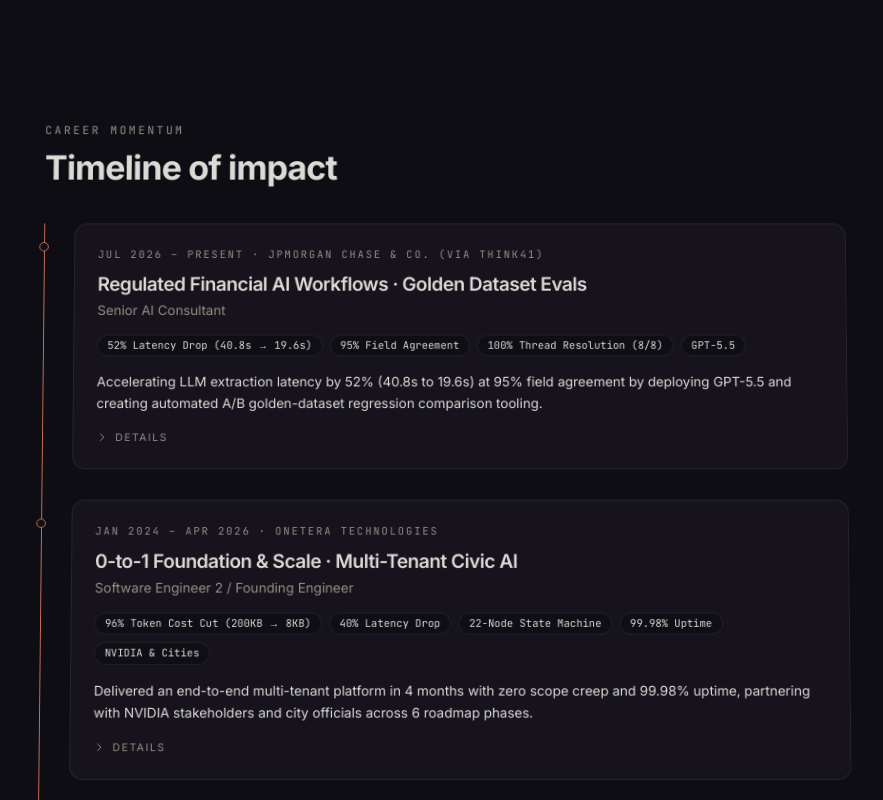
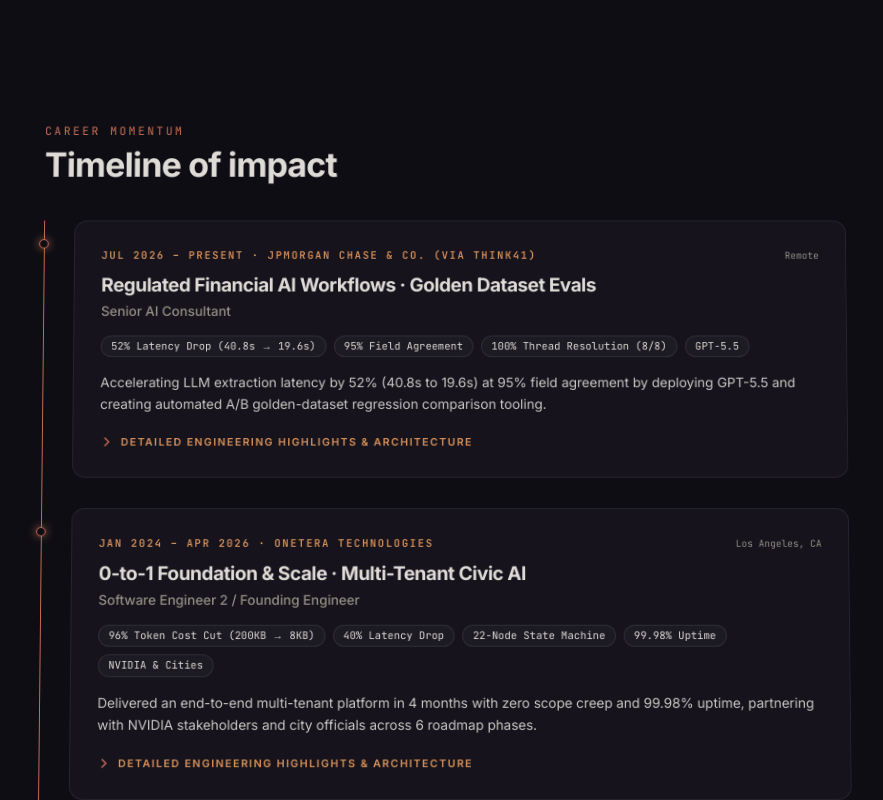
Before and after one commit to haripriyarao26/portfolio, a Next.js app: page / in a window 1280 px wide. Shown: the part 2460-3260 px from the top of the page, without its empty margins (195-1078 px from the left). Built offline with nearby package versions, Linux system fonts and the light colour scheme.

Commit message:
feat: add comprehensive engineering achievements and architecture highlights to work experience

```diff
--- a/components/StoryTimeline.tsx
+++ b/components/StoryTimeline.tsx
@@ -1,7 +1,7 @@
 'use client';
 
 import { useRef } from 'react';
-import { motion, useScroll, useSpring, useTransform } from 'framer-motion';
+import { motion, useScroll, useSpring } from 'framer-motion';
 import Section3D from '@/components/Section3D';
 import type { Experience } from '@/data/resume';
 
@@ -12,10 +12,11 @@ type StoryTimelineProps = {
 
 type RoleMeta = {
   milestone: string;
-  narrative: string;          // ONE sentence
+  narrative: string;
   impactTags: string[];
   scope: string;
   productDecision: string;
+  highlights: string[];
   stackGroups: Array<{ label: string; values: string[] }>;
 };
 
@@ -29,6 +30,11 @@ const roleMeta: Record<string, RoleMeta> = {
       'Designing and deploying autonomous agent architectures for regulated financial document extraction, entity verification, and fiduciary compliance.',
     productDecision:
       'Resolved 100% of thread misclassifications (8/8) across 5–6 level nested forwards with zero false positives via targeted prompt overrides and adversarial test suites.',
+    highlights: [
+      'Accelerated LLM extraction latency by 52% (40.8s to 19.6s) at 95% field agreement by deploying GPT-5.5 with automated A/B golden-dataset regression comparison tooling.',
+      'Resolved 100% of thread misclassifications (8/8) across 5–6 level nested forwards with zero false positives via targeted prompt overrides and adversarial test suites.',
+      'Engineered autonomous agentic AI workflows to automate multi-tiered document analysis, entity verification, and fiduciary compliance.'
+    ],
     stackGroups: [
       { label: 'Models', values: ['Claude', 'GPT-5.5', 'Anthropic API', 'MCP'] },
       { label: 'Orch',   values: ['LangGraph', 'Agentic Workflows', 'Python', 'Eval Tooling'] },
@@ -44,6 +50,16 @@ const roleMeta: Record<string, RoleMeta> = {
       'Engineered recursive DFS Figma-to-React engine (100+ components, -90% scaffolding time), slashed LLM inference costs 96% for 255+ steps, and sustained 99.9% uptime with ClickHouse telemetry.',
     productDecision:
       'Cut per-turn orchestrator latency by 40% via a 22-node asynchronous state machine using asyncio.gather parallel scheduling to eliminate serial round-trips.',
+    highlights: [
+      'Delivered an end-to-end multi-tenant platform in 4 months with zero scope creep and 99.98% uptime, partnering with NVIDIA stakeholders and city officials across 6 roadmap phases.',
+      'Slashed LLM inference costs by 96% (from 200KB to 8KB/call) by redesigning the transformation pipeline to scale horizontally to 255+ agentic steps.',
+      'Cut per-turn orchestrator latency by 40% via a 22-node asynchronous state machine using asyncio.gather parallel scheduling.',
+      'Engineered a recursive DFS algorithm to extract 100+ React components from Figma design trees, decreasing manual UI scaffolding time by 90%.',
+      'Lifted relevant-result rate 20% and halved malformed responses (50%) using grounded citations and safe JSON parsing recovery.',
+      'Engineered concurrent request-collapsing middleware and Redis distributed locks, eliminating 100% of double-charge race conditions.',
+      'Reduced MTTR by 40% and sustained 99.9% uptime by owning on-call incident response and ClickHouse real-time telemetry dashboards.',
+      'Built autonomous self-healing Jest test generation agent using LLM feedback loops, reducing manual maintenance overhead by ~25%.'
+    ],
     stackGroups: [
       { label: 'Infra',  values: ['ClickHouse', 'Supabase', 'Redis', 'BetterStack', 'AWS', 'CI/CD'] },
       { label: 'Logic',  values: ['LangGraph', '22-Node State Machine', 'Python', 'TypeScript'] },
@@ -59,6 +75,11 @@ const roleMeta: Record<string, RoleMeta> = {
       'Worked across UI, backend, and automated test suites to stabilize high-risk credit-decision release paths and eliminate pre-release regressions.',
     productDecision:
       'Executed comprehensive code reviews and handled large volumes of test cases, catching potential deployment issues prior to release.',
+    highlights: [
+      'Maintained 98% CI/CD pass rate and lowered credit risk SaaS regression defects by 40% while achieving a 95% on-time release cadence.',
+      'Developed query optimization algorithms and incremental streaming evaluation for high-throughput credit decision workflows, improving response times by 50% under concurrent load.',
+      'Applied data-structure optimizations (hash maps, priority queues, batched processing) for backend state management, supporting 500+ concurrent users with sub-200ms latency.'
+    ],
     stackGroups: [
       { label: 'Infra',  values: ['CI/CD Pipelines', 'Automated Testing', 'Quality Engineering'] },
       { label: 'Logic',  values: ['Spring Boot', 'Java', 'REST APIs', 'PostgreSQL'] },
@@ -74,6 +95,11 @@ const roleMeta: Record<string, RoleMeta> = {
       'Built hiring flow modules, candidate portals, and executive analytics dashboards with ANT Design and PostgreSQL.',
     productDecision:
       'Consolidated disparate legacy data pipelines into a single GraphQL contract, reducing latency by 80% and earning the 2022 Excellency Award.',
+    highlights: [
+      'Consolidated 15+ data sources into a GraphQL API for 4,000 users, dropping latency from 2s to 400ms.',
+      'Built executive analytics dashboards with ANT Design and PostgreSQL, reducing data aggregation times by 80% and winning the 2022 Excellency Award.',
+      'Implemented frontend performance optimizations in Angular (lazy-loaded modules, virtualized tables, memoized pipes), cutting dashboard load times by 50%.'
+    ],
     stackGroups: [
       { label: 'Infra',  values: ['PostgreSQL Indexing', 'GraphQL API Layer'] },
       { label: 'Logic',  values: ['Data Aggregation', 'Recruitment Workflows', 'Node.js'] },
@@ -93,7 +119,7 @@ export default function StoryTimeline({ items, sectionId = 'timeline' }: StoryTi
   const lineScale = useSpring(scrollYProgress, { stiffness: 130, damping: 25, mass: 0.35 });
 
   return (
-    <Section3D id={sectionId} className="relative mx-auto max-w-4xl px-6 py-14 sm:py-20">
+    <Section3D id={sectionId} className="relative mx-auto max-w-4xl px-4 sm:px-6 py-14 sm:py-20">
       <section ref={timelineRef}>
         {/* Section header */}
         <motion.div
@@ -103,10 +129,10 @@ export default function StoryTimeline({ items, sectionId = 'timeline' }: StoryTi
           viewport={{ once: true }}
           transition={spring}
         >
-          <p className="mono-accent text-xs tracking-[0.22em] text-[var(--text-muted)] uppercase mb-3">
+          <p className="mono-accent text-xs tracking-[0.22em] text-[#E07A5F] uppercase mb-2">
             Career momentum
           </p>
-          <h2 className="font-display text-2xl font-bold text-[var(--text-primary)] sm:text-4xl">
+          <h2 className="font-display text-2xl font-bold text-[#FAF6F0] sm:text-4xl">
             Timeline of impact
           </h2>
         </motion.div>
@@ -116,7 +142,7 @@ export default function StoryTimeline({ items, sectionId = 'timeline' }: StoryTi
           <div className="absolute left-4 top-0 h-full w-[1px] overflow-hidden bg-[var(--border)] sm:left-0">
             <motion.div
               style={{ scaleY: lineScale }}
-              className="h-full w-full origin-top bg-[var(--accent)]"
+              className="h-full w-full origin-top bg-[#E07A5F]"
             />
           </div>
 
@@ -129,6 +155,7 @@ export default function StoryTimeline({ items, sectionId = 'timeline' }: StoryTi
                 impactTags: ['Production Delivery'],
                 scope: entry.achievements[1] ?? '',
                 productDecision: '',
+                highlights: entry.achievements,
                 stackGroups: [{ label: 'Stack', values: ['TypeScript', 'Python'] }],
               };
 
@@ -142,20 +169,25 @@ export default function StoryTimeline({ items, sectionId = 'timeline' }: StoryTi
                   className="relative"
                 >
                   {/* Timeline dot */}
-                  <div className="absolute -left-10 top-5 h-2.5 w-2.5 -translate-x-1/2 rounded-full bg-[var(--bg-dark)] border border-[var(--accent)] sm:-left-8" />
+                  <div className="absolute -left-10 top-5 h-2.5 w-2.5 -translate-x-1/2 rounded-full bg-[var(--bg-dark)] border border-[#E07A5F] sm:-left-8 shadow-[0_0_8px_rgba(224,122,95,0.8)]" />
 
                   {/* Card */}
-                  <div className="card p-6">
+                  <div className="card p-6 sm:p-7 border border-white/10 hover:border-[#E07A5F]/30 transition-colors">
                     {/* Period */}
-                    <p className="mono-accent text-[11px] tracking-[0.18em] text-[var(--text-muted)] uppercase mb-2">
-                      {entry.period} · {entry.company}
-                    </p>
+                    <div className="flex flex-wrap items-center justify-between gap-2 mb-2">
+                      <p className="mono-accent text-[11px] tracking-[0.16em] text-[#F4A261] uppercase font-semibold">
+                        {entry.period} &middot; {entry.company}
+                      </p>
+                      <span className="mono-accent text-[10px] text-[#A69F94]">
+                        {entry.location}
+                      </span>
+                    </div>
 
                     {/* Milestone headline */}
-                    <h3 className="font-display text-lg font-semibold text-[var(--text-primary)] sm:text-xl mb-1">
+                    <h3 className="font-display text-lg font-bold text-[#FAF6F0] sm:text-xl mb-1">
                       {meta.milestone}
                     </h3>
-                    <p className="text-sm text-[var(--text-muted)] mb-4">
+                    <p className="text-sm font-medium text-[#A69F94] mb-4">
                       {entry.position}
                     </p>
 
@@ -164,7 +196,7 @@ export default function StoryTimeline({ items, sectionId = 'timeline' }: StoryTi
                       {meta.impactTags.map(tag => (
                         <span
                           key={tag}
-                          className="mono-accent rounded-full border border-[var(--border)] bg-[var(--bg-dark)] px-2.5 py-0.5 text-[11px] text-[var(--text-primary)]"
+                          className="mono-accent rounded-full border border-white/10 bg-white/[0.03] px-2.5 py-0.5 text-[11px] text-[#FAF6F0]"
                         >
                           {tag}
                         </span>
@@ -172,52 +204,67 @@ export default function StoryTimeline({ items, sectionId = 'timeline' }: StoryTi
                     </div>
 
                     {/* ONE sentence narrative */}
-                    <p className="text-sm leading-relaxed text-[var(--text-primary)]/85">
+                    <p className="text-sm leading-relaxed text-[#FAF6F0]/90">
                       {meta.narrative}
                     </p>
 
                     {/* Collapsible details */}
-                    <details className="mt-4 group">
-                      <summary className="flex items-center gap-2 text-[11px] tracking-[0.14em] text-[var(--text-muted)] uppercase cursor-pointer select-none hover:text-[var(--text-primary)] transition-colors">
+                    <details className="mt-5 group">
+                      <summary className="flex items-center gap-2 text-[11px] tracking-[0.14em] text-[#F4A261] uppercase cursor-pointer select-none hover:text-[#FAF6F0] transition-colors font-semibold">
                         <svg
-                          className="h-3 w-3 transition-transform group-open:rotate-90"
+                          className="h-3.5 w-3.5 transition-transform group-open:rotate-90 text-[#E07A5F]"
                           fill="none"
                           stroke="currentColor"
-                          strokeWidth={2}
+                          strokeWidth={2.5}
                           viewBox="0 0 24 24"
                           aria-hidden="true"
                         >
                           <path strokeLinecap="round" strokeLinejoin="round" d="M9 5l7 7-7 7" />
                         </svg>
-                        Details
+                        Detailed Engineering Highlights &amp; Architecture
                       </summary>
 
-                      <div className="mt-4 space-y-4 border-t border-[var(--border)] pt-4">
+                      <div className="mt-4 space-y-4 border-t border-white/10 pt-4">
+                        {/* Highlights List */}
+                        {meta.highlights && meta.highlights.length > 0 && (
+                          <div>
+                            <p className="mono-accent text-[10px] tracking-[0.16em] text-[#A69F94] uppercase mb-2">Key Outcomes</p>
+                            <ul className="space-y-2 text-xs sm:text-sm text-[#FAF6F0]/85">
+                              {meta.highlights.map((highlight, hIdx) => (
+                                <li key={hIdx} className="flex items-start gap-2.5">
+                                  <span className="mt-1.5 h-1.5 w-1.5 rounded-full bg-[#E07A5F] flex-shrink-0" />
+                                  <span className="leading-relaxed">{highlight}</span>
+                                </li>
+                              ))}
+                            </ul>
+                          </div>
+                        )}
+
                         {/* Scope */}
                         <div>
-                          <p className="mono-accent text-[10px] tracking-[0.16em] text-[var(--text-muted)] uppercase mb-1">Scope</p>
-                          <p className="text-sm leading-relaxed text-[var(--text-primary)]/80">{meta.scope}</p>
+                          <p className="mono-accent text-[10px] tracking-[0.16em] text-[#A69F94] uppercase mb-1">Architecture Scope</p>
+                          <p className="text-xs sm:text-sm leading-relaxed text-[#FAF6F0]/80">{meta.scope}</p>
                         </div>
 
                         {/* Product Decision */}
                         {meta.productDecision && (
                           <div>
-                            <p className="mono-accent text-[10px] tracking-[0.16em] text-[var(--text-muted)] uppercase mb-1">Product Decision</p>
-                            <p className="text-sm leading-relaxed text-[var(--text-primary)]/80">{meta.productDecision}</p>
+                            <p className="mono-accent text-[10px] tracking-[0.16em] text-[#A69F94] uppercase mb-1">Core Product Decision</p>
+                            <p className="text-xs sm:text-sm leading-relaxed text-[#FAF6F0]/80">{meta.productDecision}</p>
                           </div>
                         )}
 
                         {/* Stack */}
                         <div>
-                          <p className="mono-accent text-[10px] tracking-[0.16em] text-[var(--text-muted)] uppercase mb-2">Stack</p>
+                          <p className="mono-accent text-[10px] tracking-[0.16em] text-[#A69F94] uppercase mb-2">Tech Stack</p>
                           <div className="space-y-2">
                             {meta.stackGroups.map(group => (
                               <div key={group.label} className="flex flex-wrap items-center gap-1.5">
-                                <span className="mono-accent text-[9px] tracking-[0.1em] text-[var(--text-muted)] uppercase w-8">{group.label}</span>
+                                <span className="mono-accent text-[9px] tracking-[0.1em] text-[#A69F94] uppercase w-12">{group.label}</span>
                                 {group.values.map(val => (
                                   <span
                                     key={val}
-                                    className="mono-accent rounded border border-[var(--border)] px-2 py-0.5 text-[10px] text-[var(--text-primary)]/70"
+                                    className="mono-accent rounded border border-white/10 bg-white/[0.02] px-2 py-0.5 text-[10px] text-[#FAF6F0]/80"
                                   >
                                     {val}
                                   </span>
```
Also changed, not shown: data/resume.ts (+9 -4 lines).
